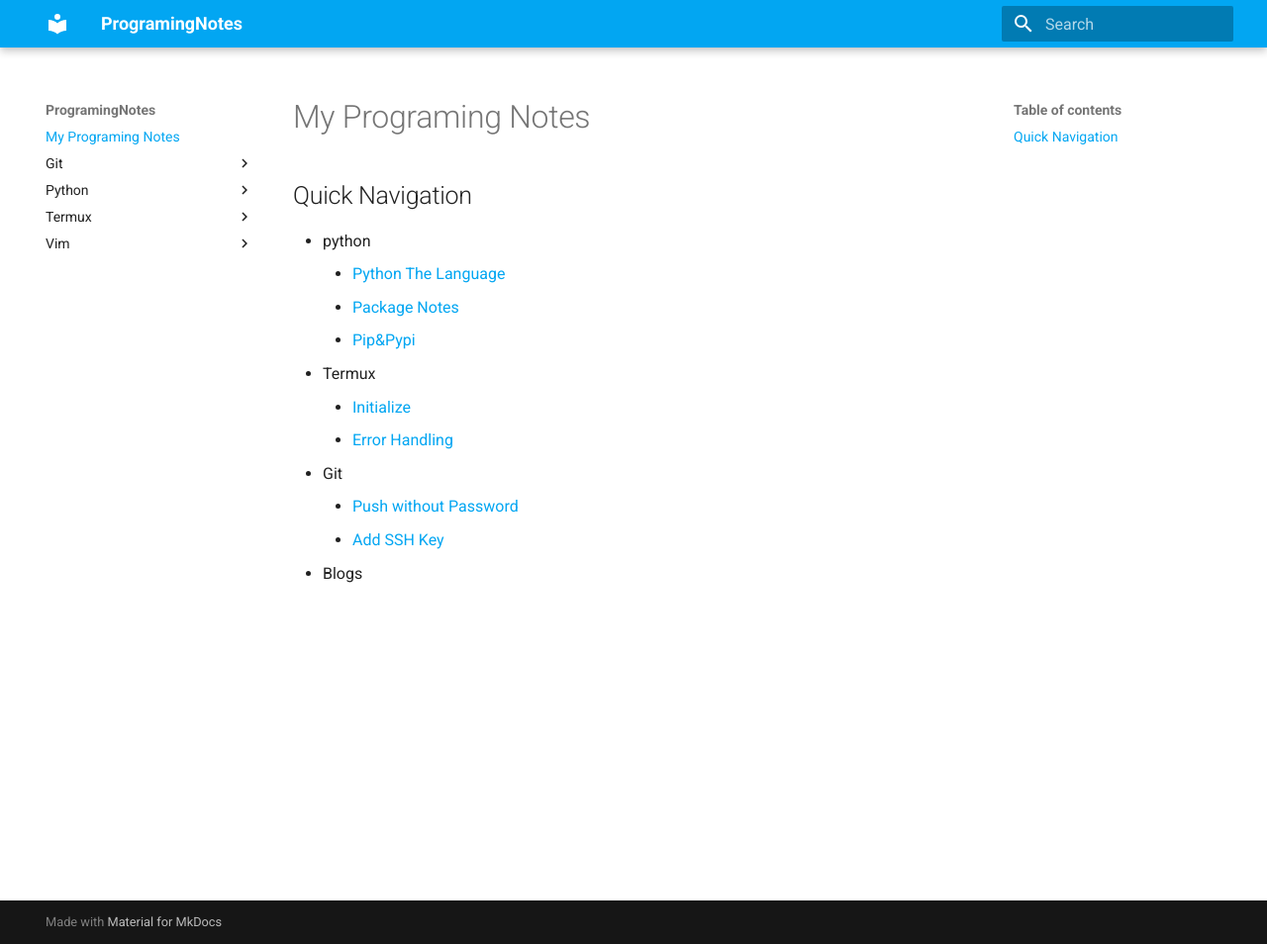
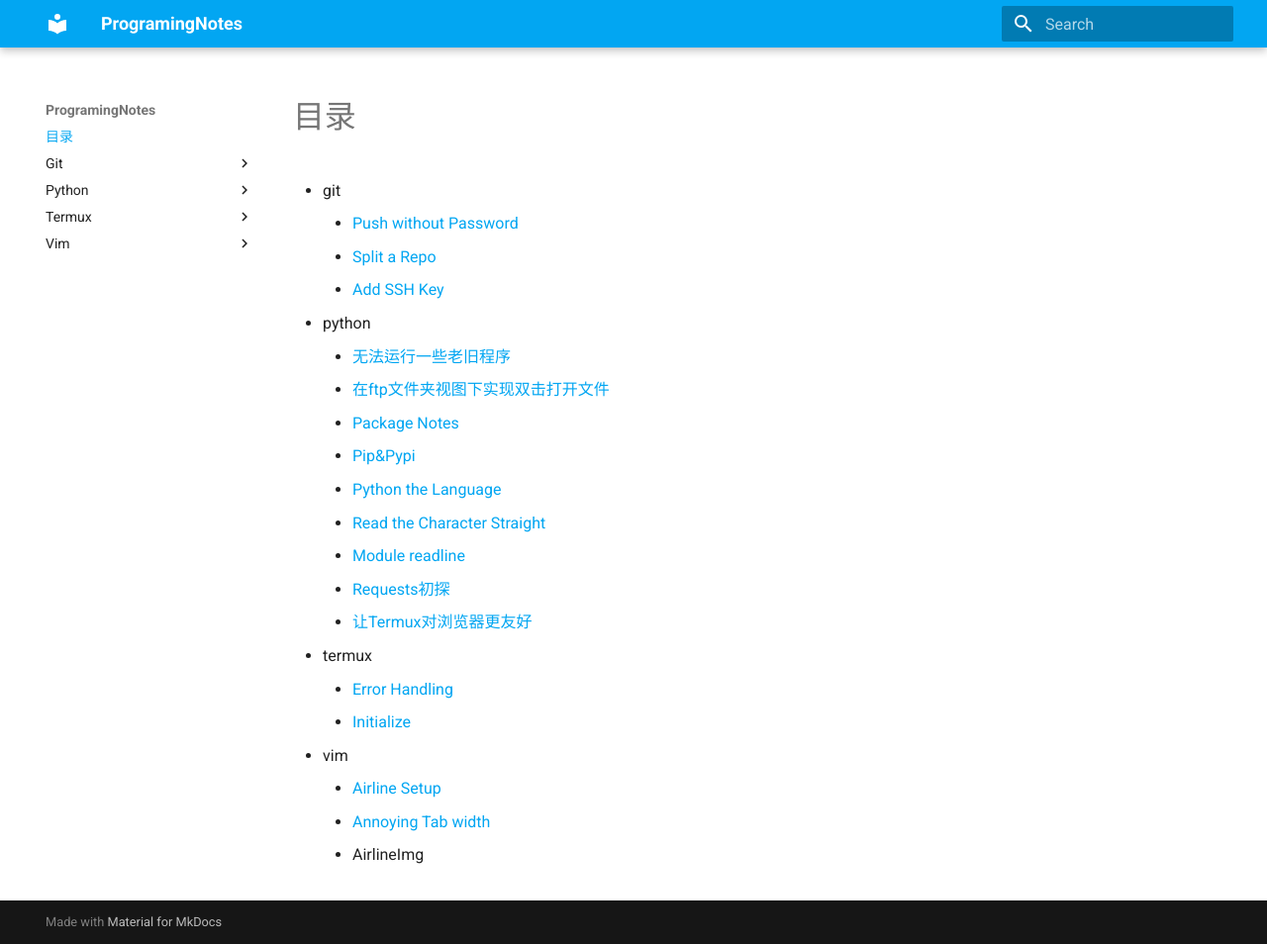
Before and after one commit to AllanChain/ProgramingNotes, an MkDocs documentation site: the page built from docs/index.md, in a window 1280 px wide and 954 px high. Shown: the whole window at 99% size. Built offline with MkDocs 1.6.1 and Material for MkDocs 9.7.7, drawn with Linux system fonts in a browser that asks for light colours.

```diff
--- a/docs/index.md
+++ b/docs/index.md
@@ -1,13 +1,22 @@
-# My Programing Notes
-## Quick Navigation
+# 目录
+- git
+    - [Push without Password](./git/password.md)
+    - [Split a Repo](./git/SplitRepo.md)
+    - [Add SSH Key](./git/ssh.md)
 - python
-    - [Python The Language](python/python.md)
-    - [Package Notes](python/packages.md)
-    - [Pip&Pypi](python/pip.md)
-- Termux
-    - [Initialize](termux/init.md)
-    - [Error Handling](termux/errors.md)
-- Git
-    - [Push without Password](git/password.md)
-    - [Add SSH Key](git/ssh.md)
-- Blogs
+    - [ 无法运行一些老旧程序](./python/DailySnippets.md)
+    - [在ftp文件夹视图下实现双击打开文件](./python/FTPFileDbClickOpen.md)
+    - [Package Notes](./python/packages.md)
+    - [Pip&Pypi](./python/pip.md)
+    - [Python the Language](./python/python.md)
+    - [Read the Character Straight](./python/readchr.md)
+    - [Module readline](./python/readline.md)
+    - [Requests初探](./python/RequestsGlimpse.md)
+    - [让Termux对浏览器更友好](./python/TermuxWithBrowser.md)
+- termux
+    - [Error Handling](./termux/errors.md)
+    - [Initialize](./termux/init.md)
+- vim
+    - [Airline Setup](./vim/Airline.md)
+    - [Annoying Tab width](./vim/TabSetting.md)
+    - AirlineImg
```
Also changed, not shown: docs/UpdateMenu.py (added, +21 -0 lines).
